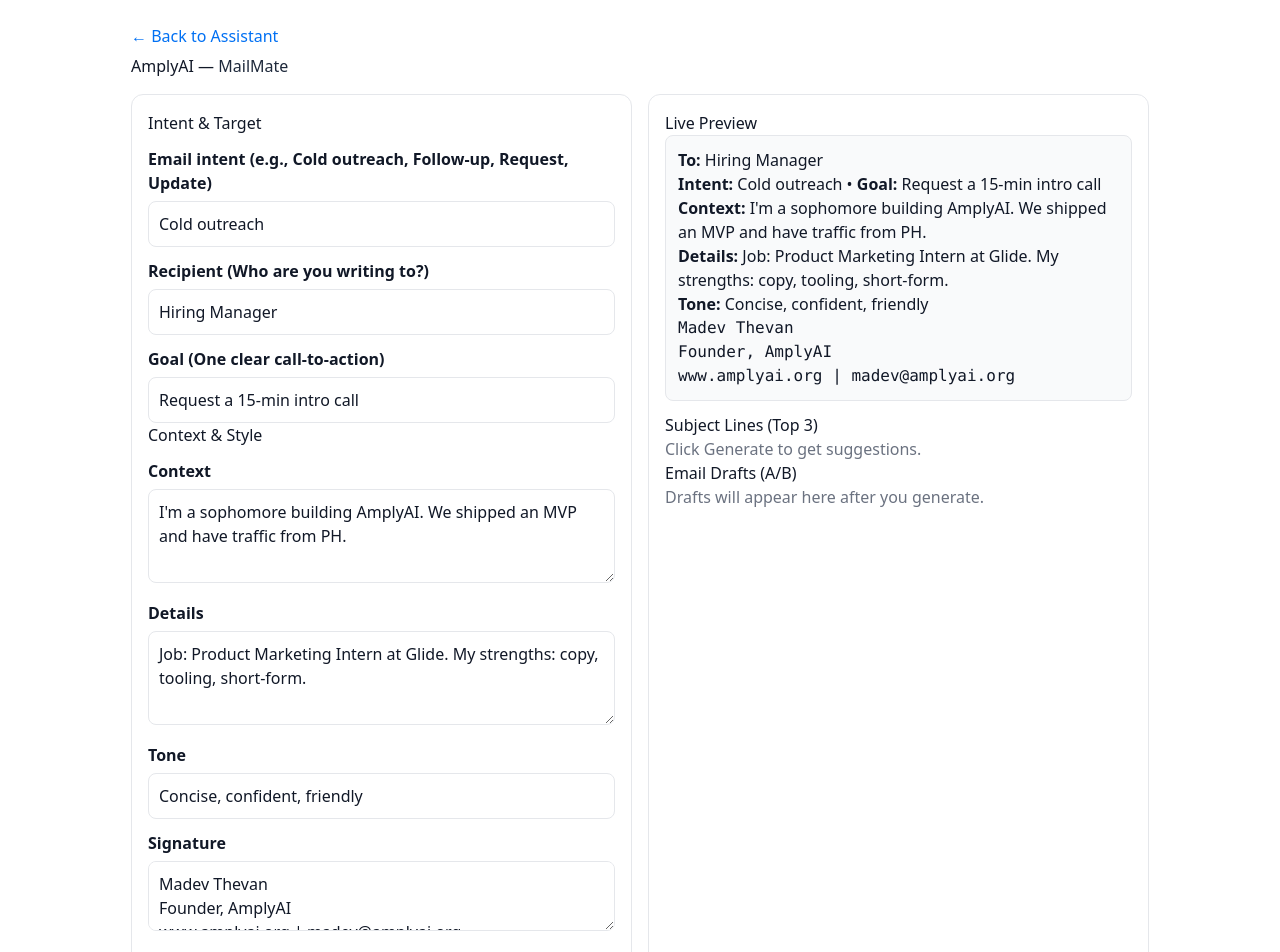
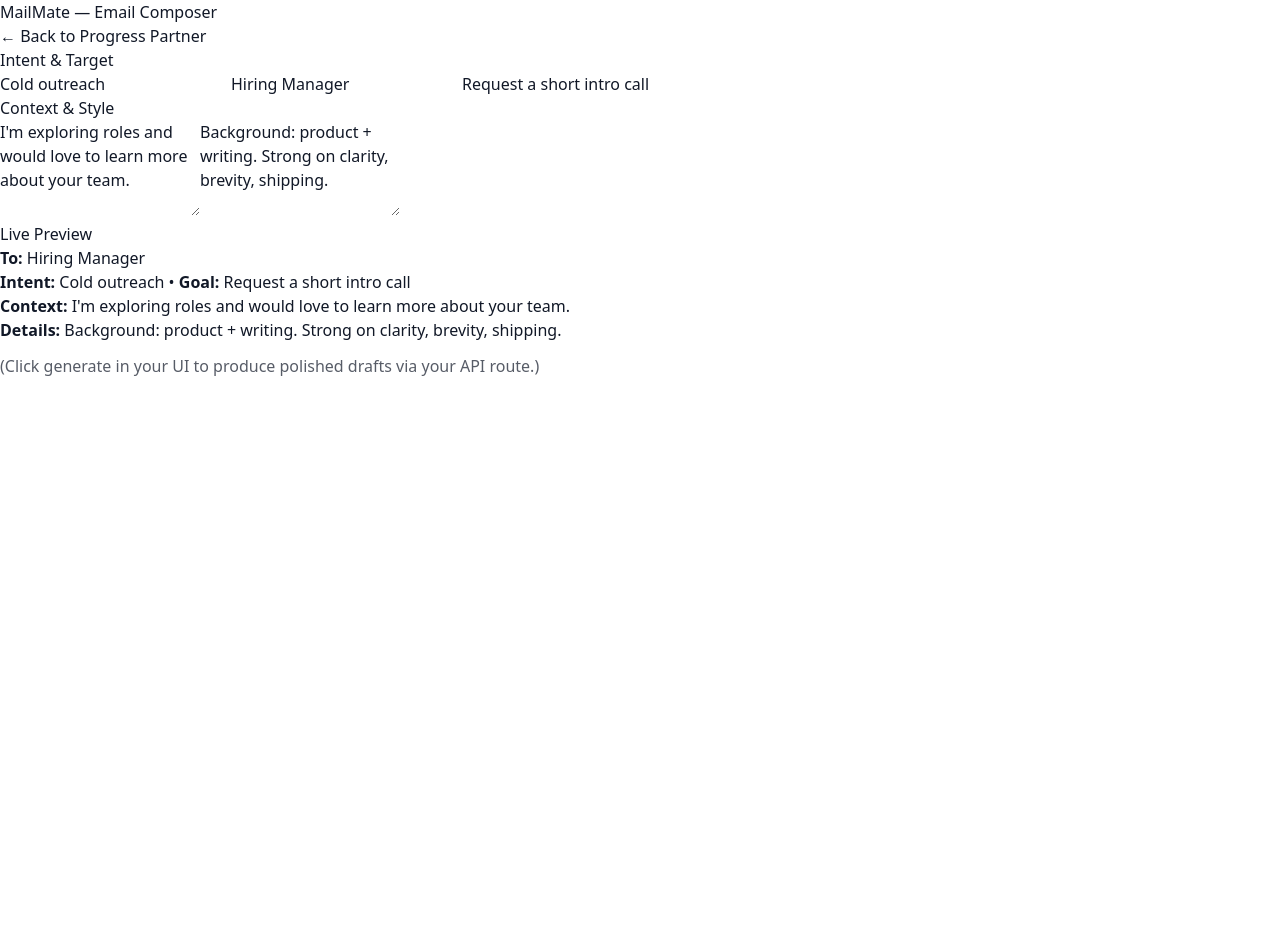
Before and after one commit to madevthevanthiran-maker/amplyai-chatbot, a Next.js app: page /email in a window 1280 px wide. Shown: the top 952 px of the page. After the commit the page ends 800 px from the top, so only its background shows below. Built offline with nearby package versions, Linux system fonts and the light colour scheme.

Commit message:
Update email.jsx

```diff
--- a/pages/email.jsx
+++ b/pages/email.jsx
@@ -1,143 +1,48 @@
 // pages/email.jsx
+import { useState } from "react";
 import Link from "next/link";
-import { useState } from "react";
 
 export default function MailMate() {
-  const [form, setForm] = useState({
-    intent: "Cold outreach",
-    recipient: "Hiring Manager",
-    goal: "Request a 15-min intro call",
-    context:
-      "I'm a sophomore building AmplyAI. We shipped an MVP and have traffic from PH.",
-    details:
-      "Job: Product Marketing Intern at Glide. My strengths: copy, tooling, short-form.",
-    tone: "Concise, confident, friendly",
-    signature:
-      "Madev Thevan\nFounder, AmplyAI\nwww.amplyai.org | madev@amplyai.org",
-  });
-
-  const [loading, setLoading] = useState(false);
-  const [subjects, setSubjects] = useState([]);
-  const [versions, setVersions] = useState([]);
-
-  const set = (k) => (e) => setForm((f) => ({ ...f, [k]: e.target.value }));
-
-  async function generate() {
-    setLoading(true);
-    setSubjects([]);
-    setVersions([]);
-    try {
-      const r = await fetch("/api/email", {
-        method: "POST",
-        headers: { "Content-Type": "application/json" },
-        body: JSON.stringify(form),
-      });
-      const data = await r.json();
-      if (!r.ok) throw new Error(data.error || "Failed");
-      setSubjects(data.subjects || []);
-      setVersions(data.versions || []);
-    } catch (e) {
-      alert(e.message);
-    } finally {
-      setLoading(false);
-    }
-  }
+  const [intent, setIntent] = useState("Cold outreach");
+  const [recipient, setRecipient] = useState("Hiring Manager");
+  const [goal, setGoal] = useState("Request a short intro call");
+  const [context, setContext] = useState(
+    "I'm exploring roles and would love to learn more about your team."
+  );
+  const [details, setDetails] = useState(
+    "Background: product + writing. Strong on clarity, brevity, shipping."
+  );
 
   return (
-    <div className="container">
-      {/* Back to Assistant */}
-      <p style={{ margin: "12px 0 6px" }}>
-        <Link href="/" style={{ textDecoration: "none", color: "#0070f3" }}>
-          ← Back to Assistant
-        </Link>
-      </p>
-
+    <main className="container">
       <header className="topbar">
-        <h1 style={{ margin: 0 }}>
-          AmplyAI — <span className="brand">MailMate</span>
-        </h1>
+        <h1>MailMate — Email Composer</h1>
+        <Link href="/" className="back">← Back to Progress Partner</Link>
       </header>
 
-      <div className="grid">
-        {/* Left form */}
-        <section className="card">
-          <h2>Intent & Target</h2>
+      <section className="card">
+        <h2>Intent & Target</h2>
+        <input value={intent} onChange={e=>setIntent(e.target.value)} placeholder="Email intent" />
+        <input value={recipient} onChange={e=>setRecipient(e.target.value)} placeholder="Recipient" />
+        <input value={goal} onChange={e=>setGoal(e.target.value)} placeholder="Goal (clear CTA)" />
+      </section>
 
-          <label> Email intent (e.g., Cold outreach, Follow-up, Request, Update) </label>
-          <input value={form.intent} onChange={set("intent")} />
+      <section className="card">
+        <h2>Context & Style</h2>
+        <textarea value={context} onChange={e=>setContext(e.target.value)} rows={4} />
+        <textarea value={details} onChange={e=>setDetails(e.target.value)} rows={4} />
+      </section>
 
-          <label> Recipient (Who are you writing to?) </label>
-          <input value={form.recipient} onChange={set("recipient")} />
-
-          <label> Goal (One clear call-to-action) </label>
-          <input value={form.goal} onChange={set("goal")} />
-
-          <h2>Context & Style</h2>
-
-          <label> Context </label>
-          <textarea rows={3} value={form.context} onChange={set("context")} />
-
-          <label> Details </label>
-          <textarea rows={3} value={form.details} onChange={set("details")} />
-
-          <label> Tone </label>
-          <input value={form.tone} onChange={set("tone")} />
-
-          <label> Signature </label>
-          <textarea rows={2} value={form.signature} onChange={set("signature")} />
-
-          <button className="primary" onClick={generate} disabled={loading}>
-            {loading ? "Generating…" : "Generate"}
-          </button>
-        </section>
-
-        {/* Right preview */}
-        <section className="card">
-          <h2>Live Preview</h2>
-          <div className="preview">
-            <p><strong>To:</strong> {form.recipient}</p>
-            <p><strong>Intent:</strong> {form.intent} • <strong>Goal:</strong> {form.goal}</p>
-            <p><strong>Context:</strong> {form.context}</p>
-            <p><strong>Details:</strong> {form.details}</p>
-            <p><strong>Tone:</strong> {form.tone}</p>
-            <pre className="sig">{form.signature}</pre>
-          </div>
-
-          <h3>Subject Lines (Top 3)</h3>
-          {subjects.length === 0 ? (
-            <p className="muted">Click Generate to get suggestions.</p>
-          ) : (
-            <ul>{subjects.map((s, i) => <li key={i}>{s}</li>)}</ul>
-          )}
-
-          <h3>Email Drafts (A/B)</h3>
-          {versions.length === 0 ? (
-            <p className="muted">Drafts will appear here after you generate.</p>
-          ) : (
-            versions.map((v, i) => (
-              <div className="draft" key={i}>
-                <pre>{v}</pre>
-              </div>
-            ))
-          )}
-        </section>
-      </div>
-
-      <style jsx>{`
-        .container { max-width: 1050px; margin: 24px auto; padding: 0 16px; }
-        .topbar { display:flex; align-items:center; gap:12px; margin-bottom:16px; }
-        .brand { color:#1e293b; }
-        .grid { display:grid; grid-template-columns: 1fr 1fr; gap: 16px; }
-        .card { background:#fff; border:1px solid #e5e7eb; border-radius:12px; padding:16px; }
-        label { display:block; font-weight:600; margin-top:12px; margin-bottom:6px; }
-        input, textarea { width:100%; border:1px solid #e5e7eb; border-radius:8px; padding:10px; }
-        .primary { margin-top:16px; padding:10px 14px; border-radius:8px; background:#111827; color:#fff; border:none; }
-        .preview { background:#f9fafb; border:1px solid #e5e7eb; border-radius:8px; padding:12px; margin-bottom:12px; white-space:pre-wrap; }
-        .sig { white-space:pre-wrap; margin:0; }
-        .muted { color:#6b7280; }
-        .draft { margin-top:10px; border:1px dashed #e5e7eb; border-radius:8px; padding:12px; background:#fafafa; }
-        @media (max-width: 900px) { .grid { grid-template-columns: 1fr; } }
-      `}</style>
-    </div>
+      <section className="card">
+        <h2>Live Preview</h2>
+        <p><strong>To:</strong> {recipient}</p>
+        <p><strong>Intent:</strong> {intent} • <strong>Goal:</strong> {goal}</p>
+        <p><strong>Context:</strong> {context}</p>
+        <p><strong>Details:</strong> {details}</p>
+        <p style={{opacity:.7, marginTop:12}}>
+          (Click generate in your UI to produce polished drafts via your API route.)
+        </p>
+      </section>
+    </main>
   );
 }
```
